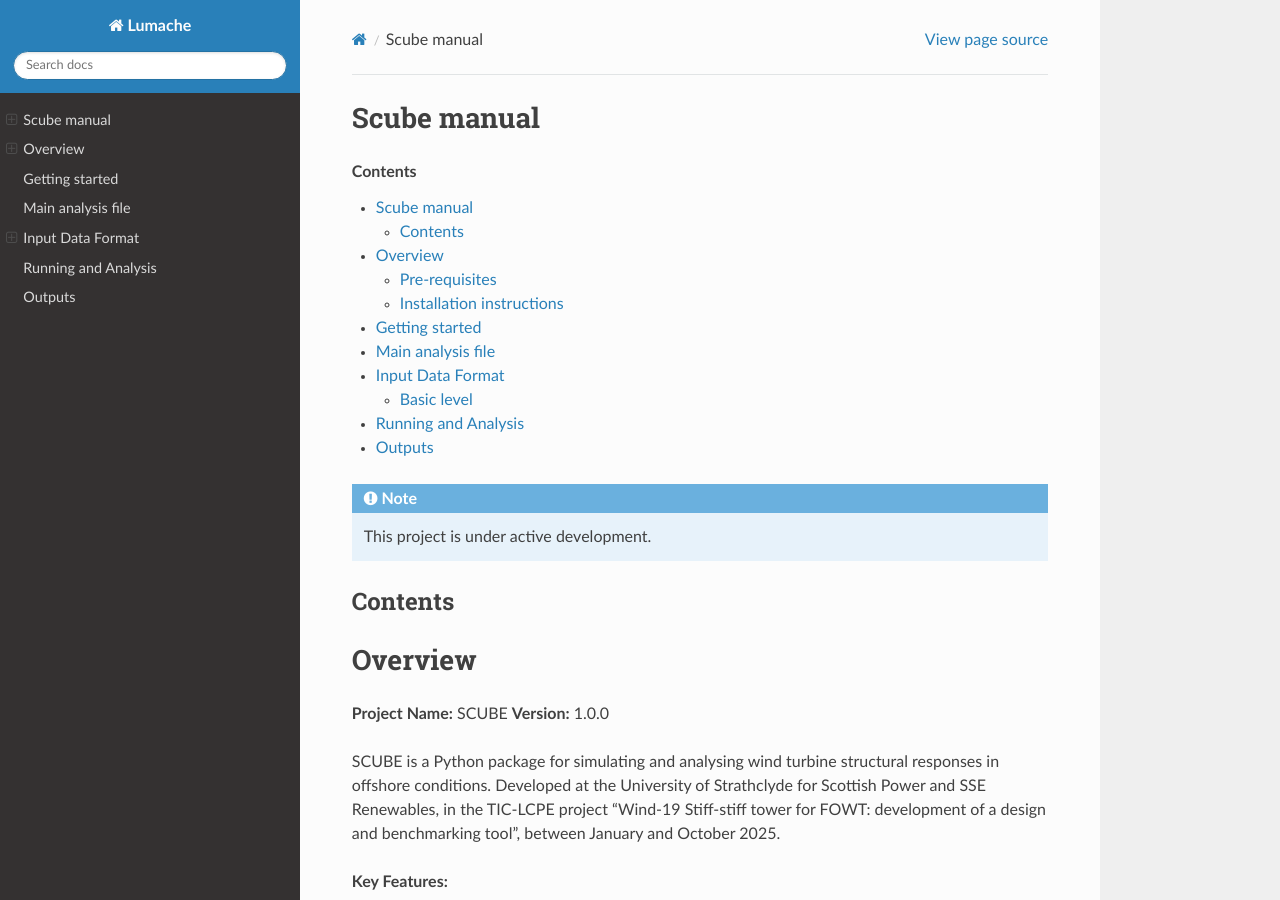
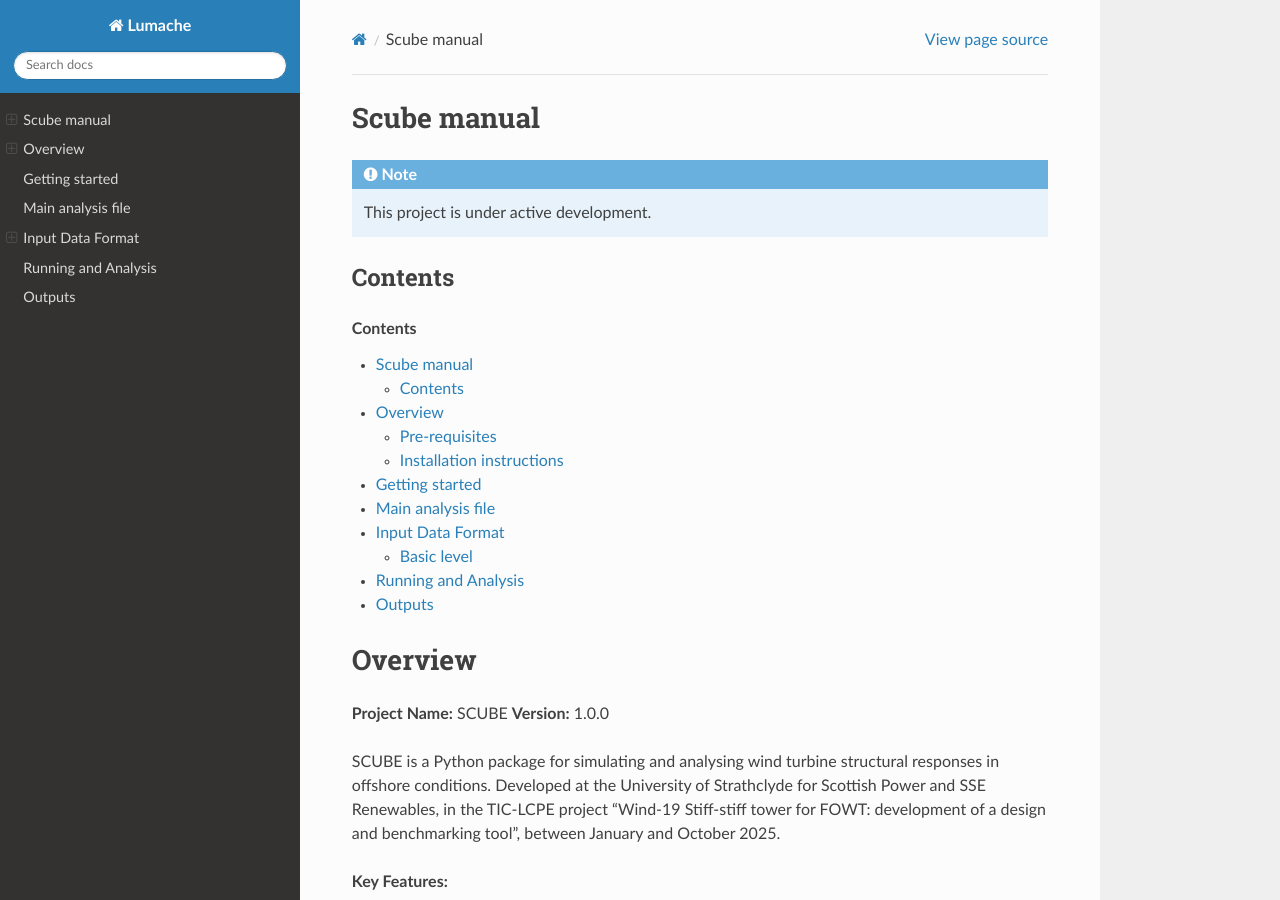
Before and after one commit to mcollu/scube, a Sphinx documentation site: the page built from docs/source/index.rst, in a window 1280 px wide and 900 px high. Built offline with Sphinx 7.4.7 and the Read the Docs theme 3.1.0, drawn with Linux system fonts in a browser that asks for light colours; part of the change alters nothing that is shown.

```diff
--- a/docs/source/index.rst
+++ b/docs/source/index.rst
@@ -1,8 +1,5 @@
 Scube manual
 ===================================
-.. contents::
-
-
 .. note::
 
    This project is under active development.
@@ -11,8 +8,6 @@ Contents
 --------
 
 .. contents::
-   :depth: 2
-   :local:
 
 Overview
 ========
```
